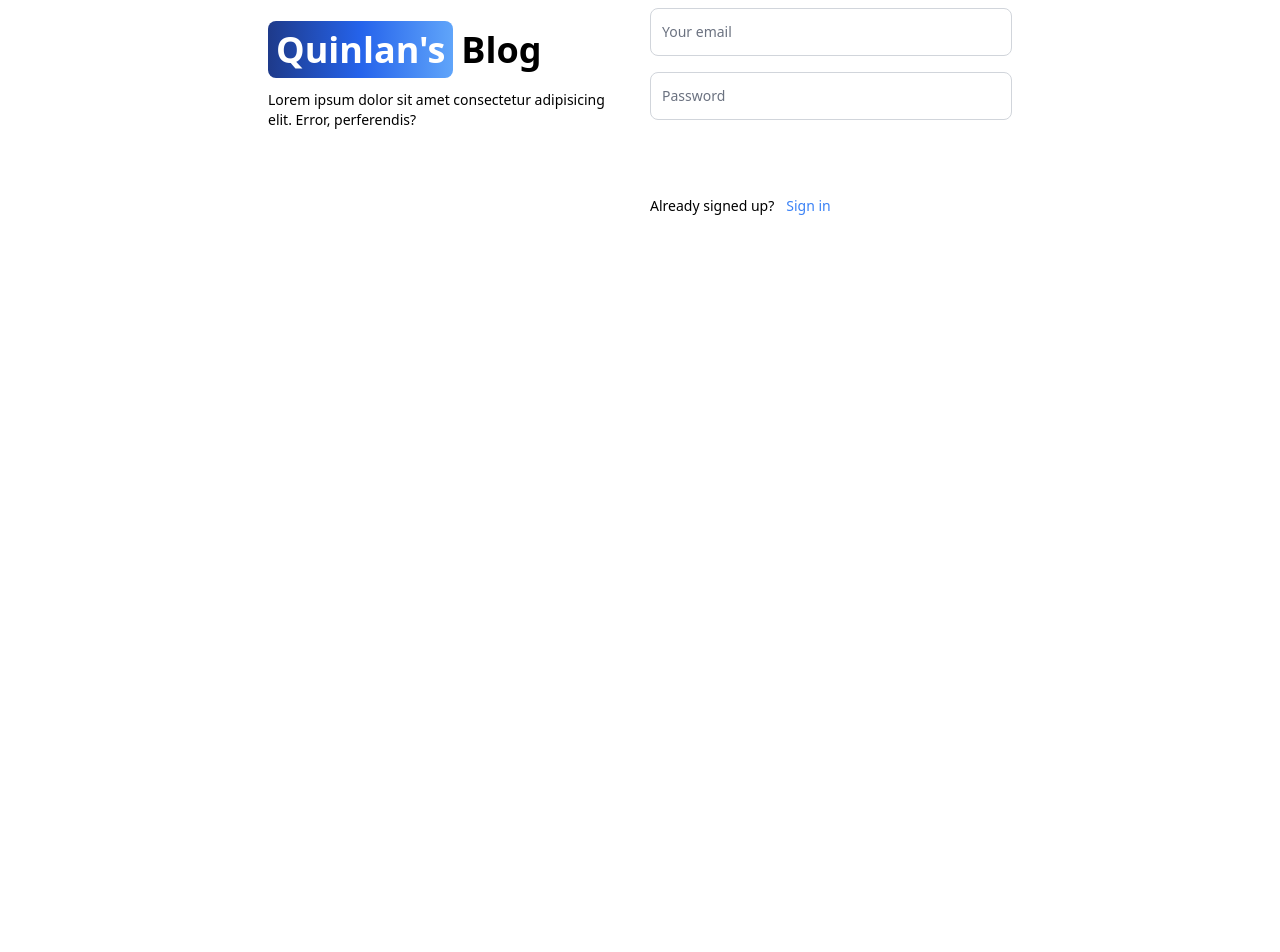
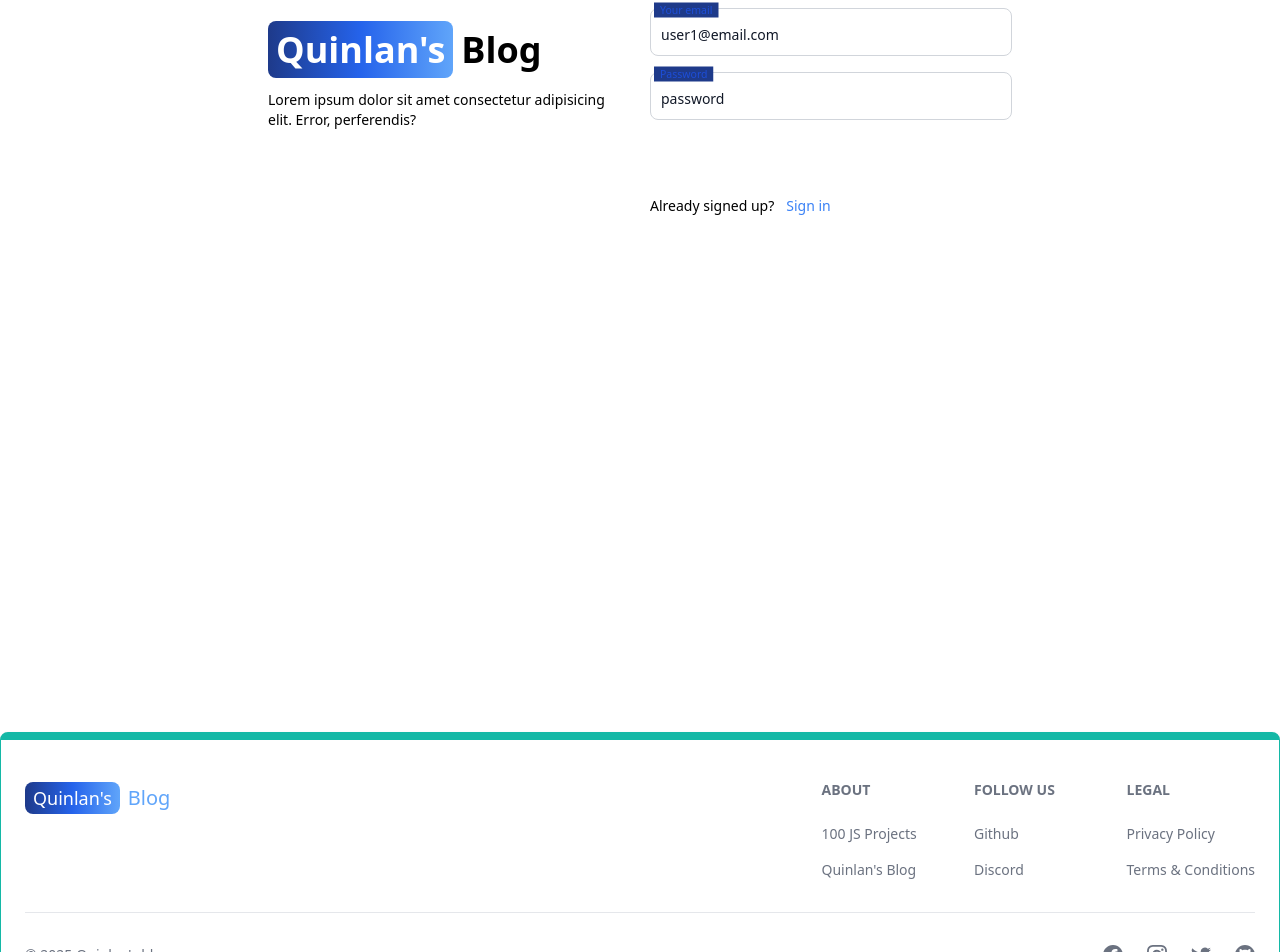
Before and after one commit to bertgvde/mern-blog, a React (Vite) app in the folder client/: page /sign-up in a window 1280 px wide. Shown: the part 218-1170 px from the top of the page. Before the commit the page ends 950 px from the top, so only its background shows below. Built offline with nearby package versions, Linux system fonts and the light colour scheme.

Commit message:
create the footer component

```diff
--- a/client/src/App.jsx
+++ b/client/src/App.jsx
@@ -8,6 +8,7 @@ import SignIn from './pages/Signin';
 import Dashboard from './pages/Dashboard';
 import Projects from './pages/Projects';
 import Header from './components/Header';
+import Footer from './components/Footer';
 
 export default function App() {
   return (
@@ -21,6 +22,7 @@ export default function App() {
         <Route path="/dashboard" element={<Dashboard />} />
         <Route path="/projects" element={<Projects />} />
       </Routes>
+      <Footer />
     </BrowserRouter>
   )
 }
--- /dev/null
+++ b/client/src/components/Footer.jsx
@@ -0,0 +1,75 @@
+import { Footer, FooterLink, FooterTitle, FooterLinkGroup, FooterDivider, FooterCopyright, FooterIcon}from 'flowbite-react';
+import { Link } from 'react-router-dom';
+import { BsFacebook, BsInstagram, BsTwitter, BsGithub, BsDribbble } from 'react-icons/bs';
+
+export default function FooterCom() {
+  return (
+    <Footer container className='border border-t-8 border-teal-500'>
+      <div className='w-full max-w-7xl mx-auto'>
+        <div className='grid w-full justify-between sm:flex md:grid-cols-1'>
+          <div className='mt-5'>
+            <Link to="/" className='self-center whitespace-nowrap text-sm sm:text-lg'>
+                <span className='px-2 py-1 bg-gradient-to-r from-blue-900 via-blue-600 to-blue-400 rounded-lg text-white'>Quinlan's</span>
+                <span className='text-blue-400 text-xl ml-2' >Blog</span>
+            </Link>
+          </div>
+          <div className='grid grid-cols-2 gap-8 mt-4 sm:grid-cols-3 sm:gap-6'>
+            <div>
+              <FooterTitle title='About' />
+              <FooterLinkGroup col>
+                <FooterLink
+                  href='https://www.100jsprojects.com'
+                  target='_blank'
+                  rel='noopener noreferrer'
+                >
+                  100 JS Projects
+                </FooterLink>
+                <FooterLink
+                  href='/about'
+                  target='_blank'
+                  rel='noopener noreferrer'
+                >
+                  Quinlan's Blog
+                </FooterLink>
+              </FooterLinkGroup>
+            </div>
+            <div>
+              <FooterTitle title='Follow us' />
+              <FooterLinkGroup col>
+                <FooterLink
+                  href='https://github.com/bertgvde'
+                  target='_blank'
+                  rel='noopener noreferrer'
+                >
+                  Github
+                </FooterLink>
+                <FooterLink href='#'>Discord</FooterLink>
+              </FooterLinkGroup>
+            </div>
+            <div>
+              <FooterTitle title='Legal' />
+              <FooterLinkGroup col>
+                <FooterLink href='#'>Privacy Policy</FooterLink>
+                <FooterLink href='#'>Terms &amp; Conditions</FooterLink>
+              </FooterLinkGroup>
+            </div>
+          </div>
+        </div>
+        <FooterDivider />
+        <div className='w-full sm:flex sm:items-center sm:justify-between'>
+          <FooterCopyright
+            href='#'
+            by="Quinlan's blog"
+            year={new Date().getFullYear()}
+          />
+          <div className="flex gap-6 sm:mt-0 mt-4 sm:justify-center">
+            <FooterIcon href='https://www.facebook.com/bert.gvde' icon={BsFacebook}/>
+            <FooterIcon href='https://www.instagram.com/quillby/' icon={BsInstagram}/>
+            <FooterIcon href='https://x.com/quillby2003' icon={BsTwitter}/>
+            <FooterIcon href='https://github.com/bertgvde' icon={BsGithub}/>
+          </div>
+        </div>
+      </div>
+    </Footer>
+  );
+}
--- a/client/src/pages/SignUp.jsx
+++ b/client/src/pages/SignUp.jsx
@@ -59,16 +59,16 @@ export default function SignUp() {
         <div className='flex-1'>
             <form className="flex max-w-md flex-col gap-4" onSubmit={handleSubmit}>
               <div class="relative">
-                  <input type="text" id="username" class="block px-2.5 pb-2.5 pt-4 w-full text-sm text-gray-900 bg-transparent rounded-lg border-1 border-gray-300 appearance-none dark:text-white dark:border-gray-600 dark:focus:border-blue-500 focus:outline-none focus:ring-0 focus:border-blue-600 peer" placeholder=" " onChange={handleChange}/>
-                  <label for="username" class="absolute text-sm text-gray-500 dark:text-gray-400 duration-300 transform -translate-y-4 scale-75 top-2 z-10 origin-[0] bg-white dark:bg-gray-900 px-2 peer-focus:px-2 peer-focus:text-blue-600 peer-focus:dark:text-blue-500 peer-placeholder-shown:scale-100 peer-placeholder-shown:-translate-y-1/2 peer-placeholder-shown:top-1/2 peer-focus:top-2 peer-focus:scale-75 peer-focus:-translate-y-4 rtl:peer-focus:translate-x-1/4 rtl:peer-focus:left-auto start-1">Your username</label>
+                  <TextInput type="text" id="username" class="block px-2.5 pb-2.5 pt-4 w-full text-sm rounded-lg border-1 border-gray-300 appearance-none dark:text-black dark:border-gray-600 dark:focus:border-blue-500 focus:outline-none focus:ring-0 focus:border-blue-600 peer" placeholder="user1" onChange={handleChange}/>
+                  <label for="username" class="absolute text-sm text-blue-700 dark:text-blue-400 duration-300 transform -translate-y-4 scale-75 top-2 z-10 origin-[0] bg-blue-900 dark:bg-white px-2 peer-focus:px-2 peer-focus:text-blue-600 peer-focus:dark:text-blue-500 peer-placeholder-shown:scale-100 peer-placeholder-shown:-translate-y-1/2 peer-placeholder-shown:top-1/2 peer-focus:top-2 peer-focus:scale-75 peer-focus:-translate-y-4 rtl:peer-focus:translate-x-1/4 rtl:peer-focus:left-auto start-1">Your username</label>
               </div>
               <div class="relative">
-                  <input type="email" id="email" class="block px-2.5 pb-2.5 pt-4 w-full text-sm text-gray-900 bg-transparent rounded-lg border-1 border-gray-300 appearance-none dark:text-white dark:border-gray-600 dark:focus:border-blue-500 focus:outline-none focus:ring-0 focus:border-blue-600 peer" placeholder=" " onChange={handleChange}/>
-                  <label for="email" class="absolute text-sm text-gray-500 dark:text-gray-400 duration-300 transform -translate-y-4 scale-75 top-2 z-10 origin-[0] bg-white dark:bg-gray-900 px-2 peer-focus:px-2 peer-focus:text-blue-600 peer-focus:dark:text-blue-500 peer-placeholder-shown:scale-100 peer-placeholder-shown:-translate-y-1/2 peer-placeholder-shown:top-1/2 peer-focus:top-2 peer-focus:scale-75 peer-focus:-translate-y-4 rtl:peer-focus:translate-x-1/4 rtl:peer-focus:left-auto start-1">Your email</label>
+                  <TextInput type="email" id="email" class="block px-2.5 pb-2.5 pt-4 w-full text-sm text-gray-900 bg-transparent rounded-lg border-1 border-gray-300 appearance-none dark:text-black dark:border-gray-600 dark:focus:border-blue-500 focus:outline-none focus:ring-0 focus:border-blue-600 peer" placeholder="user1@email.com" onChange={handleChange}/>
+                  <label for="email" class="absolute text-sm text-blue-700 dark:text-blue-400 duration-300 transform -translate-y-4 scale-75 top-2 z-10 origin-[0] bg-blue-900 dark:bg-white px-2 peer-focus:px-2 peer-focus:text-blue-600 peer-focus:dark:text-blue-500 peer-placeholder-shown:scale-100 peer-placeholder-shown:-translate-y-1/2 peer-placeholder-shown:top-1/2 peer-focus:top-2 peer-focus:scale-75 peer-focus:-translate-y-4 rtl:peer-focus:translate-x-1/4 rtl:peer-focus:left-auto start-1">Your email</label>
               </div>
               <div class="relative">
-                  <input type="password" id="password" class="block px-2.5 pb-2.5 pt-4 w-full text-sm text-gray-900 bg-transparent rounded-lg border-1 border-gray-300 appearance-none dark:text-white dark:border-gray-600 dark:focus:border-blue-500 focus:outline-none focus:ring-0 focus:border-blue-600 peer" placeholder=" " onChange={handleChange}/>
-                  <label for="password" class="absolute text-sm text-gray-500 dark:text-gray-400 duration-300 transform -translate-y-4 scale-75 top-2 z-10 origin-[0] bg-white dark:bg-gray-900 px-2 peer-focus:px-2 peer-focus:text-blue-600 peer-focus:dark:text-blue-500 peer-placeholder-shown:scale-100 peer-placeholder-shown:-translate-y-1/2 peer-placeholder-shown:top-1/2 peer-focus:top-2 peer-focus:scale-75 peer-focus:-translate-y-4 rtl:peer-focus:translate-x-1/4 rtl:peer-focus:left-auto start-1">Password</label>
+                  <TextInput type="password" id="password" class="block px-2.5 pb-2.5 pt-4 w-full text-sm text-gray-900 bg-transparent rounded-lg border-1 border-gray-300 appearance-none dark:text-black dark:border-gray-600 dark:focus:border-blue-500 focus:outline-none focus:ring-0 focus:border-blue-600 peer" placeholder="password" onChange={handleChange}/>
+                  <label for="password" class="absolute text-sm text-blue-700 dark:text-blue-400 duration-300 transform -translate-y-4 scale-75 top-2 z-10 origin-[0] bg-blue-900 dark:bg-white px-2 peer-focus:px-2 peer-focus:text-blue-600 peer-focus:dark:text-blue-500 peer-placeholder-shown:scale-100 peer-placeholder-shown:-translate-y-1/2 peer-placeholder-shown:top-1/2 peer-focus:top-2 peer-focus:scale-75 peer-focus:-translate-y-4 rtl:peer-focus:translate-x-1/4 rtl:peer-focus:left-auto start-1">Password</label>
               </div>
 
               <Button type="submit" className='bg-inherit dark:text-black' disabled={loading}>
```
